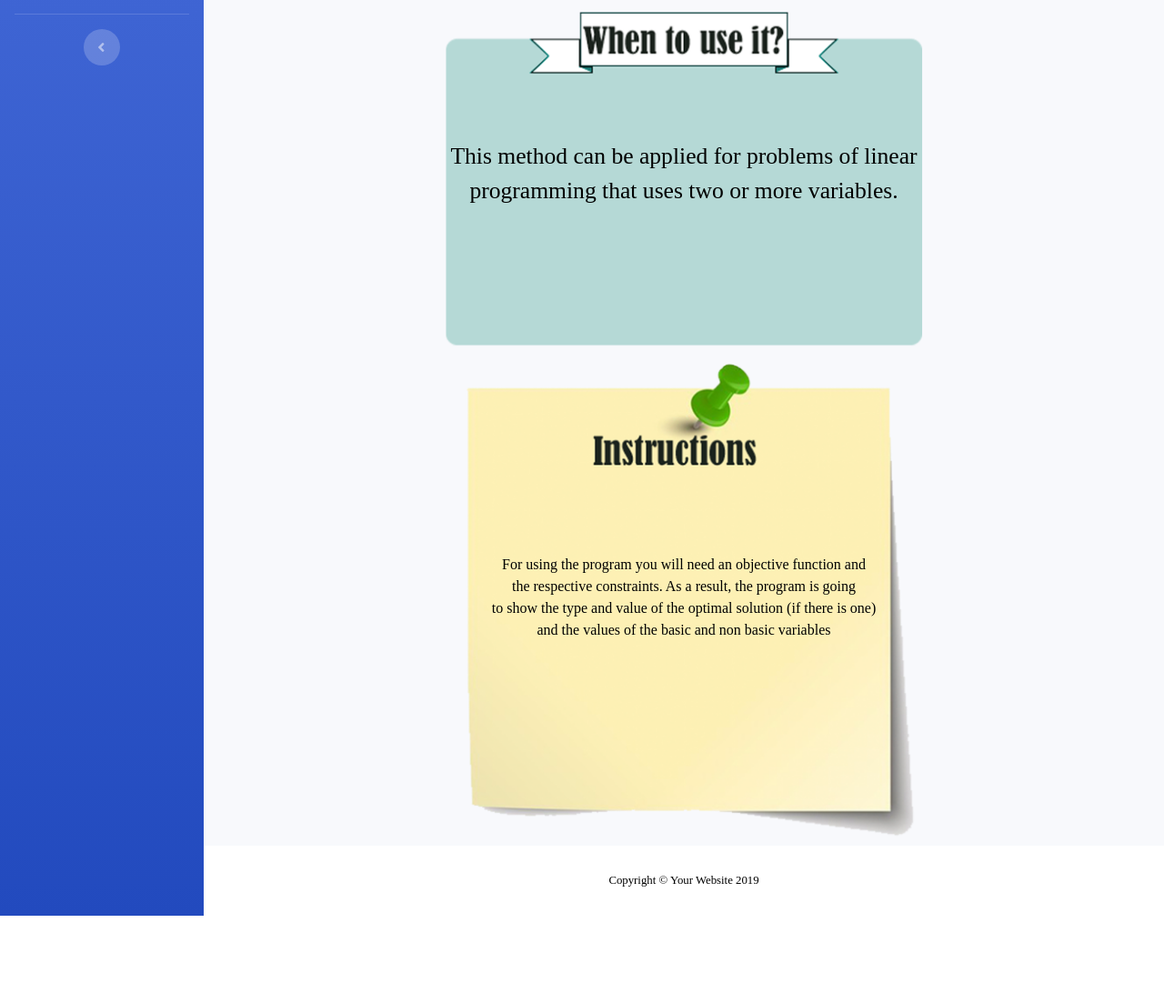
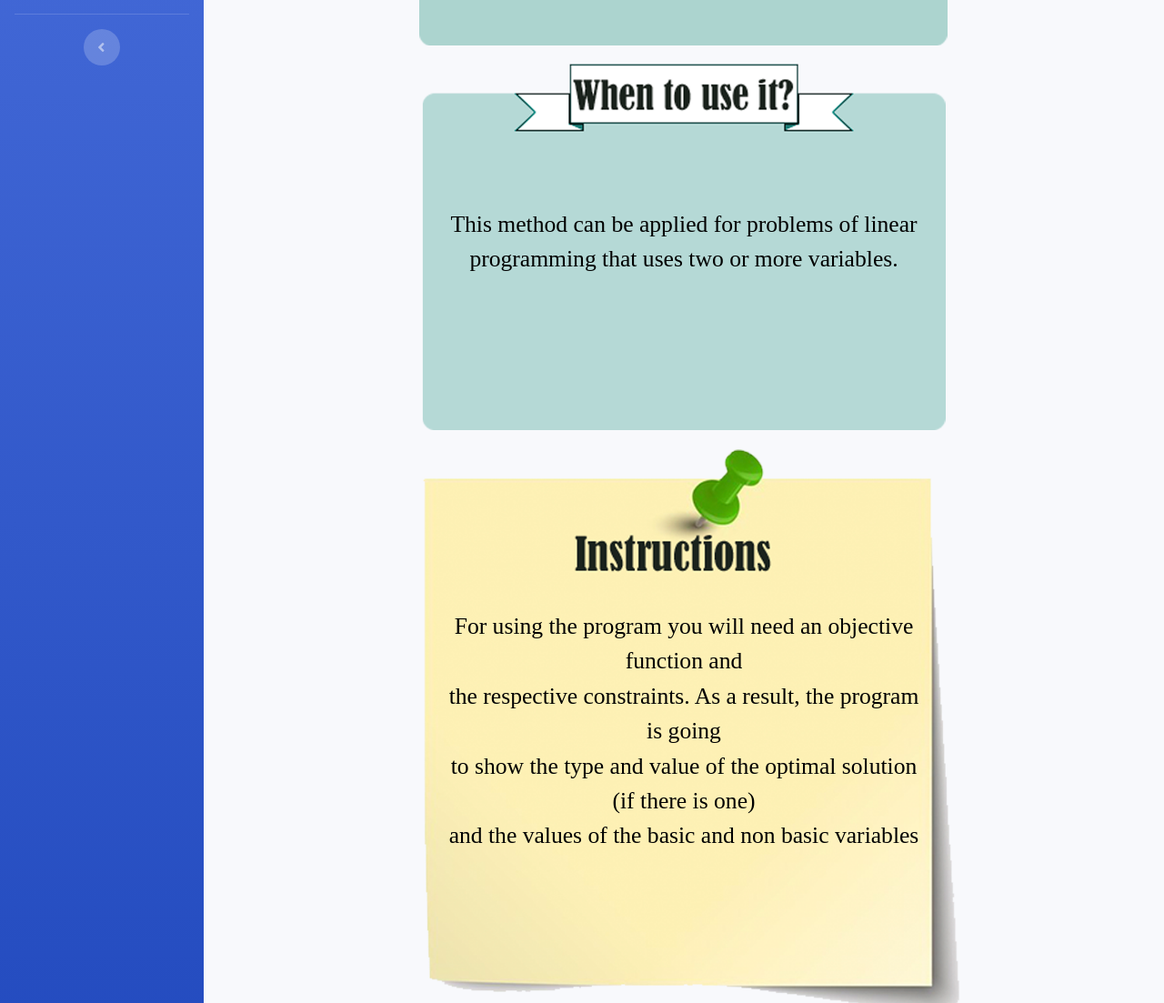
Before and after one commit to icesivip/alien, a website with bundled scripts: page ALIEN-bootstrap-ToWeb/blank.html in a window 1280 px wide. Shown: the part 728-1831 px from the top of the page at 91% size. Before the commit the page ends 1735 px from the top, so only its background shows below. Built offline with nearby package versions, Linux system fonts and the light colour scheme.

Commit message:
Casi arreglado

```diff
--- a/ALIEN-bootstrap-ToWeb/blank.html
+++ b/ALIEN-bootstrap-ToWeb/blank.html
@@ -388,22 +388,22 @@
         </div>
         <!-- /.container-fluid -->
         <div class="container">
-          <img src="img/whatisit.png" alt="imagen1" style="width:50%;">
+          <img src="img/whatisit.png" alt="imagen1" style="width:58%;">
           <div class="centered1">
               <p style="font-size:2vw;">It is an analytic method for solving problems of linear programming using algebraic operations.
              method provides a strategy for evaluating the feasible results finding the optimal value of the objective function.</div>
               </p>
             </div>
         <div class="container2">
-            <img src="img/when.png" alt="imagen2" style="width:50%;">
+            <img src="img/when.png" alt="imagen2" style="width:55%;">
             <div class="centered2">
                 <p style="font-size:2vw;">This method can be applied for problems of linear programming that uses two or more variables.</div>
                 </p>
                 </div>
         <div class="container3">
-            <img src="img/instruction.png" alt="imagen3" style="width:50%;">
+            <img src="img/instruction.png" alt="imagen3" style="width:60%;">
             <div class="centered3">
-                <p style="font-size: 1,8vw;">For using the program you will need an objective function and <br> the respective constraints. As a result, the program is going <br> to show the type and value of the optimal solution (if there is one)<br> and the values of the basic and non basic variables</p>
+                <p style="font-size: 2vw;">For using the program you will need an objective function and <br> the respective constraints. As a result, the program is going <br> to show the type and value of the optimal solution (if there is one)<br> and the values of the basic and non basic variables</p>
 
           </div>
         </div>
```
